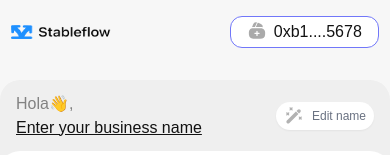
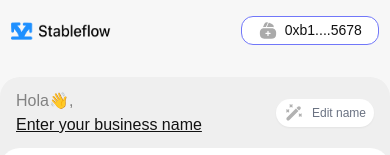
Before and after one commit to stableflowng-ship-it/Stableflow-frontend, a Next.js app: page /dashboard in a window 390 px wide. Shown: the top 155 px of the page. Built offline with nearby package versions, Linux system fonts and the light colour scheme; a web font is replaced by a local one.

Commit message:
final dropdown

```diff
--- a/src/app/dashboard/dropDown.tsx
+++ b/src/app/dashboard/dropDown.tsx
@@ -23,7 +23,7 @@ export default function Dropdown() {
           className=" cursor-pointer"
 
         />
-        <h3 className='text-[#121212] font-[500] text-[16px] '> 0xb1....5678</h3>
+        <h3 className='text-[#121212] font-[500] text-[14px] lg:text-[16px] '> 0xb1....5678</h3>
       </button>
 
       {/* Sliding Dropdown */}
--- a/src/app/dashboard/page.tsx
+++ b/src/app/dashboard/page.tsx
@@ -31,14 +31,14 @@ export default function Page() {
           alt="logo"
           width={100}
           height={100}
-          className="lg:w-[180px] lg:h-[40px] w-[100px] h-[18px]"
+          className="lg:w-[180px] lg:h-[40px] w-[100px] h-[22px]"
         />
         <div className="flex flex-row gap-[1rem]">
           <Dropdown
           />
         </div>
       </div>
-      <div className="flex flex-col pt-[0%] overflow-hidden items-start justify-center gap-[24px] h-full bg-[#f7f7f7] ">
+      <div className="flex flex-col  overflow-hidden items-start justify-center gap-[24px] h-full bg-[#f7f7f7] ">
         <div className='flex flex-col w-screen lg:w-full border-[#EFEFEF] rounded-t-[20px] bg-[#EFEFEF]'>
         <Dialog.Root open={open} onOpenChange={setOpen}>
           <div className='flex items-center justify-between w-full py-[0.7rem] px-[1rem] bg-transparent'>
--- a/src/components/volume-widget.tsx
+++ b/src/components/volume-widget.tsx
@@ -30,7 +30,7 @@ export const VolumeWidget: React.FC<OpenModal> = ({ openDialog }) => {
   }, []);
 
   return (
-    <div className="relative lg:w-[573px]  bg-[#FFFFFF] rounded-[20px] grid lg:items-start lg:justify-normal items-center justify-center w-screen pl-0 shadow-[0_1px_1px_rgba(0,0,0,0.05)]">
+    <div className="relative lg:w-[573px]  bg-[#FFFFFF]  rounded-[20px] grid lg:items-start lg:justify-normal md:items-start md:justify-normal items-center justify-center w-screen pl-0 shadow-[0_1px_1px_rgba(0,0,0,0.05)]">
       <div className="absolute inset-0 dotted-background"></div>
       <div className="relative z-10 px-[24px] py-[16px] lg:pl-[1rem] pl-[2.3rem] ">
         {/* Total volume section with eye icon */}
```
